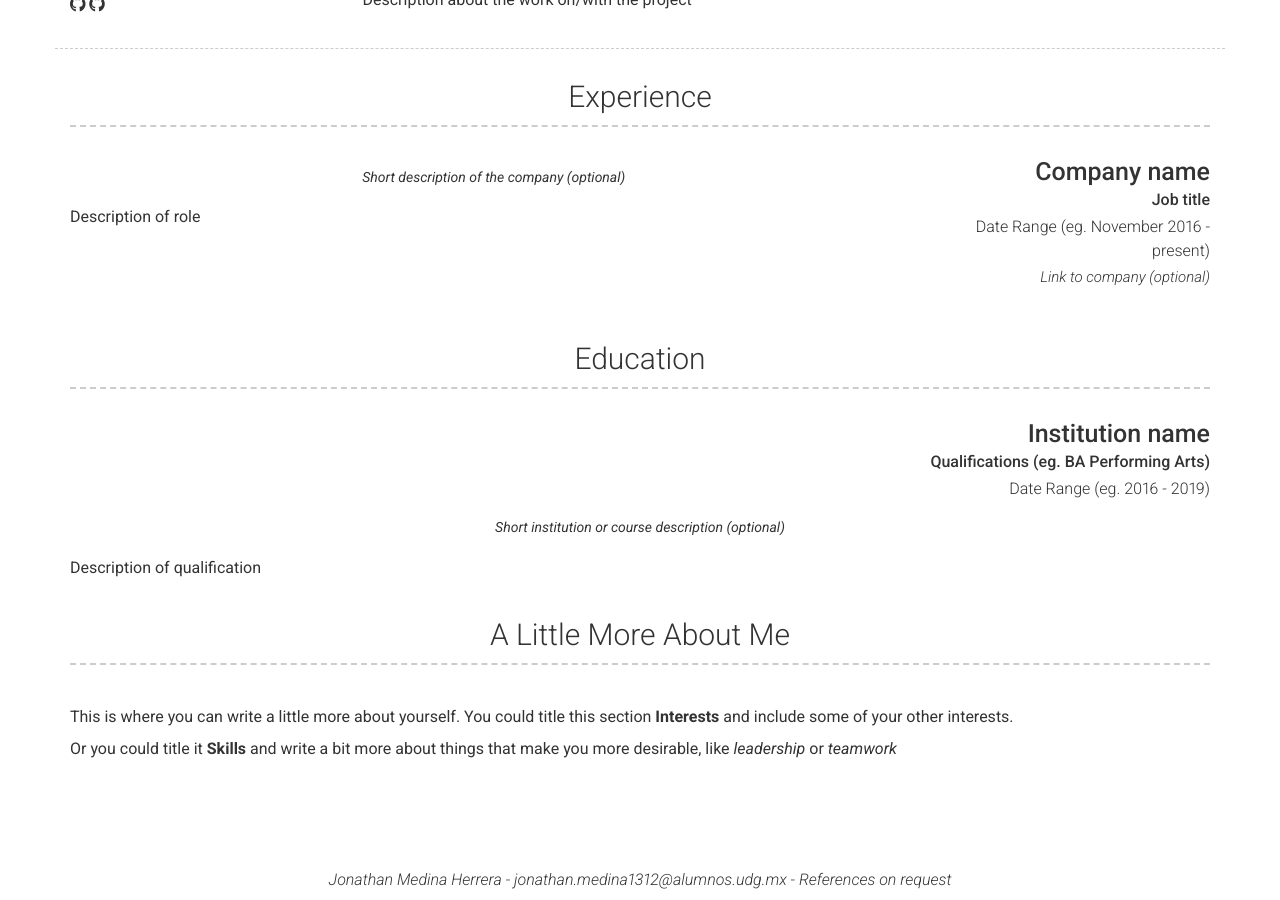
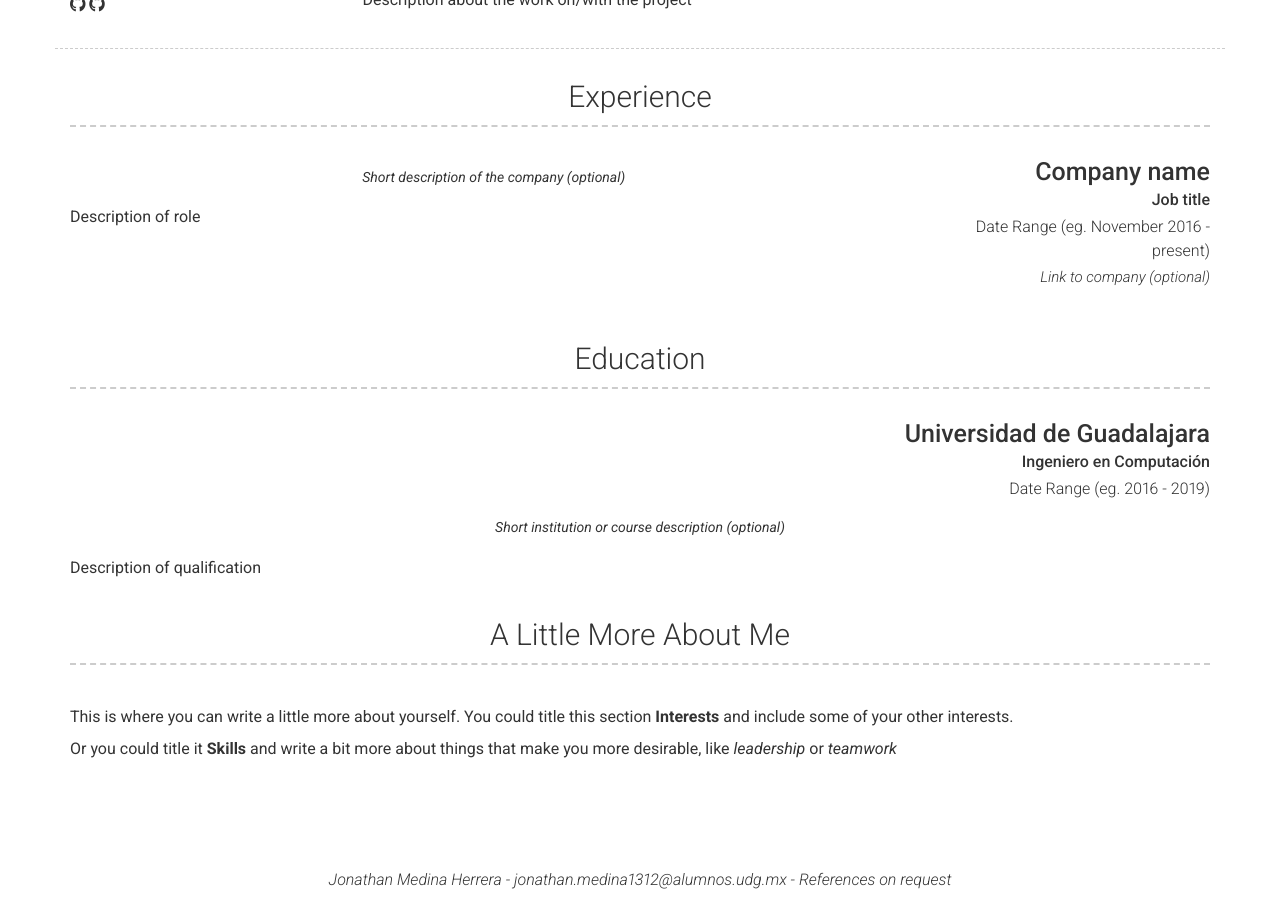
Before and after one commit to Jonathan-Med/Curriculum, a Jekyll site: the page built from index.md, in a window 1280 px wide and 900 px high, scrolled down 718 px. Built offline with Jekyll 4.4.1, drawn with Linux system fonts in a browser that asks for light colours; nearby versions of some CDN libraries.

Commit message:
Update _config.yml

```diff
--- a/_config.yml
+++ b/_config.yml
@@ -99,8 +99,8 @@ content:
     layout: list
     content:
       - layout: top-right
-        title: Institution name
-        sub_title: Qualifications (eg. BA Performing Arts)
+        title: Universidad de Guadalajara
+        sub_title: Ingeniero en Computación
         caption: Date Range (eg. 2016 - 2019)
         quote: >
           Short institution or course description (optional)
```
